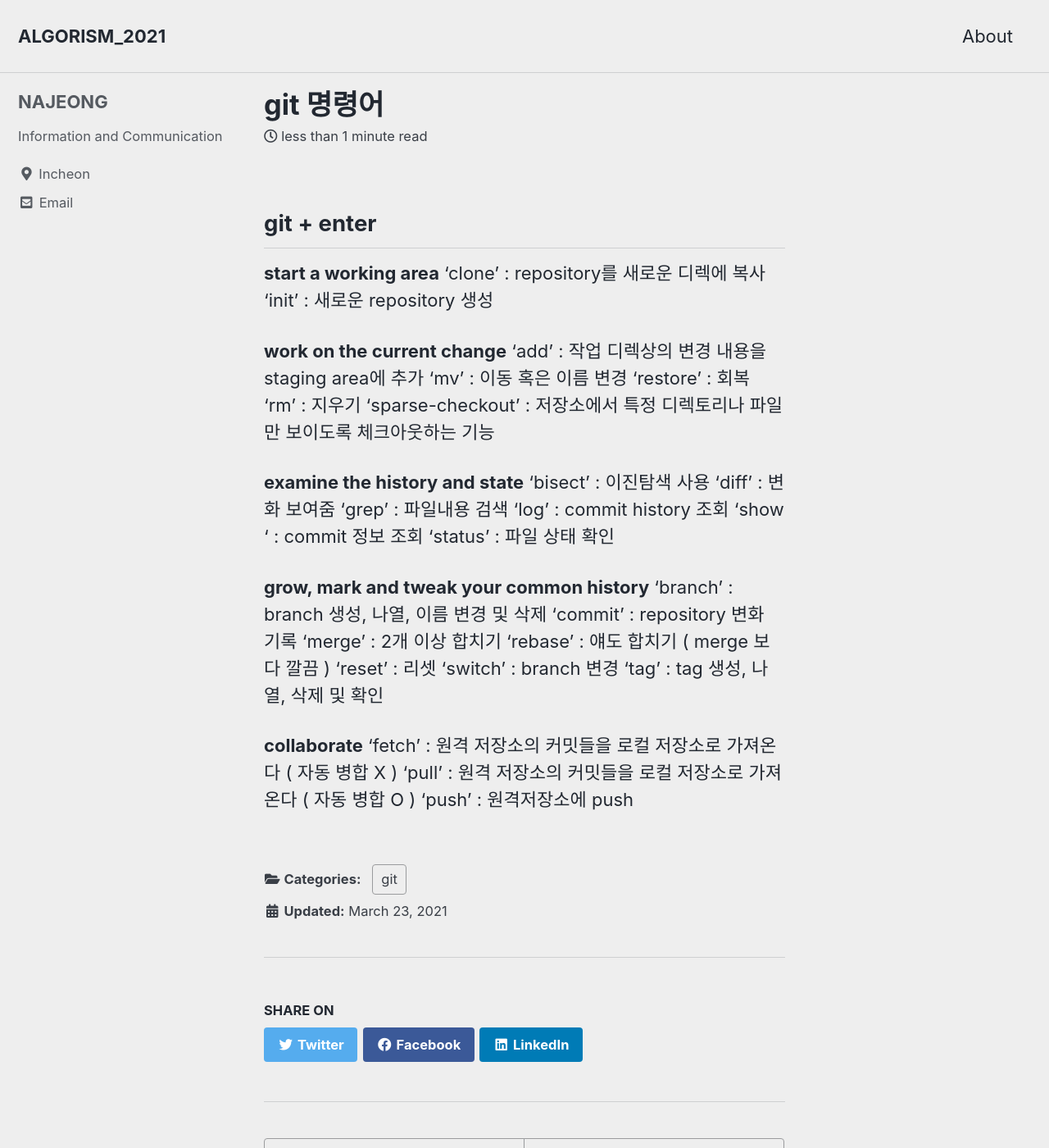
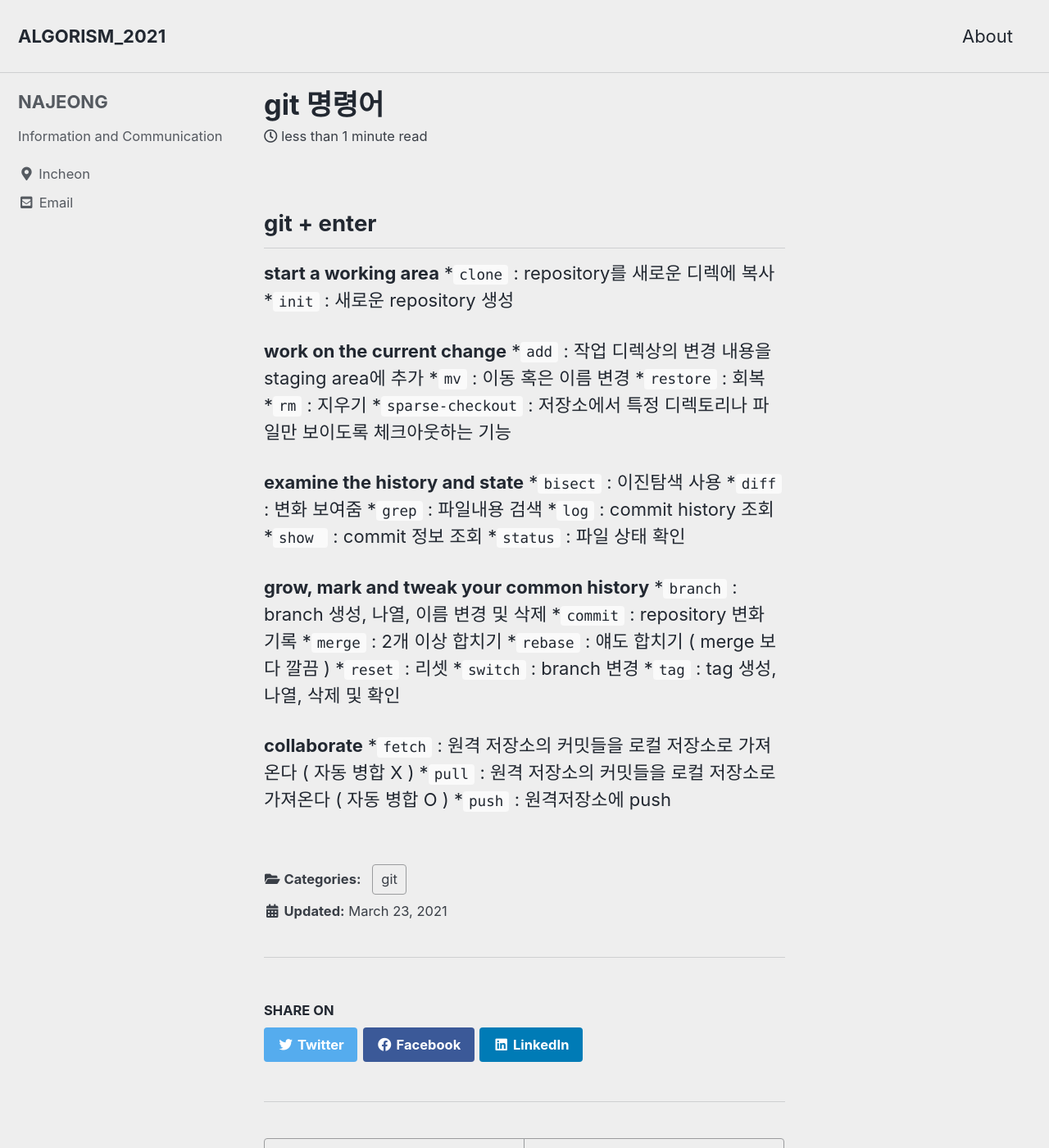
Before and after one commit to dlask913/dlask913.github.io, a Jekyll site: the page built from _posts/2021-03-23-github.markdown, in a window 1280 px wide and 1400 px high. Shown: the whole window at 82% size. Built offline with Jekyll 4.4.1, drawn with Linux system fonts in a browser that asks for light colours; cached includes are drawn as plain includes; comment, search, counter and statistics services are not loaded.

```diff
--- a/_posts/2021-03-23-github.markdown
+++ b/_posts/2021-03-23-github.markdown
@@ -8,34 +8,34 @@ categories: git git git
 ## git + enter
 
 **start a working area**
-'clone' : repository를 새로운 디렉에 복사
-'init' : 새로운 repository 생성
+*`clone` : repository를 새로운 디렉에 복사
+*`init` : 새로운 repository 생성
 
 **work on the current change**
-'add' : 작업 디렉상의 변경 내용을 staging area에 추가
-'mv' : 이동 혹은 이름 변경
-'restore' : 회복
-'rm' : 지우기
-'sparse-checkout' : 저장소에서 특정 디렉토리나 파일만 보이도록 체크아웃하는 기능
+*`add` : 작업 디렉상의 변경 내용을 staging area에 추가
+*`mv` : 이동 혹은 이름 변경
+*`restore` : 회복
+*`rm` : 지우기
+*`sparse-checkout` : 저장소에서 특정 디렉토리나 파일만 보이도록 체크아웃하는 기능
 
 **examine the history and state**
-'bisect' : 이진탐색 사용
-'diff' : 변화 보여줌
-'grep' : 파일내용 검색
-'log' : commit history 조회
-'show ' : commit 정보 조회
-'status' : 파일 상태 확인
+*`bisect` : 이진탐색 사용
+*`diff` : 변화 보여줌
+*`grep` : 파일내용 검색
+*`log` : commit history 조회
+*`show ` : commit 정보 조회
+*`status` : 파일 상태 확인
 
 **grow, mark and tweak your common history**
-'branch' : branch 생성, 나열, 이름 변경 및 삭제
-'commit' : repository 변화 기록
-'merge' : 2개 이상 합치기
-'rebase' : 얘도 합치기 ( merge 보다 깔끔 )
-'reset' : 리셋
-'switch' : branch 변경
-'tag' : tag 생성, 나열, 삭제 및 확인
+*`branch` : branch 생성, 나열, 이름 변경 및 삭제
+*`commit` : repository 변화 기록
+*`merge` : 2개 이상 합치기
+*`rebase` : 얘도 합치기 ( merge 보다 깔끔 )
+*`reset` : 리셋
+*`switch` : branch 변경
+*`tag` : tag 생성, 나열, 삭제 및 확인
 
 **collaborate**
-'fetch' : 원격 저장소의 커밋들을 로컬 저장소로 가져온다 ( 자동 병합 X )
-'pull' : 원격 저장소의 커밋들을 로컬 저장소로 가져온다 ( 자동 병합 O )
-'push' : 원격저장소에 push
+*`fetch` : 원격 저장소의 커밋들을 로컬 저장소로 가져온다 ( 자동 병합 X )
+*`pull` : 원격 저장소의 커밋들을 로컬 저장소로 가져온다 ( 자동 병합 O )
+*`push` : 원격저장소에 push
```
